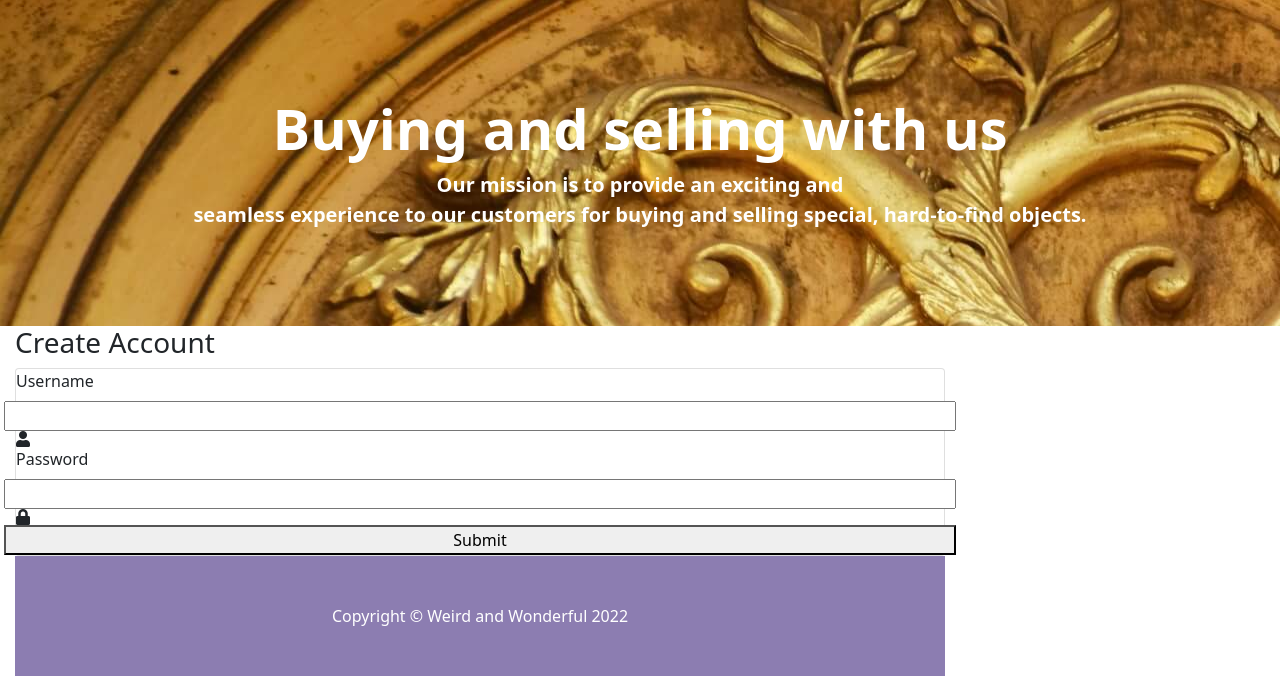
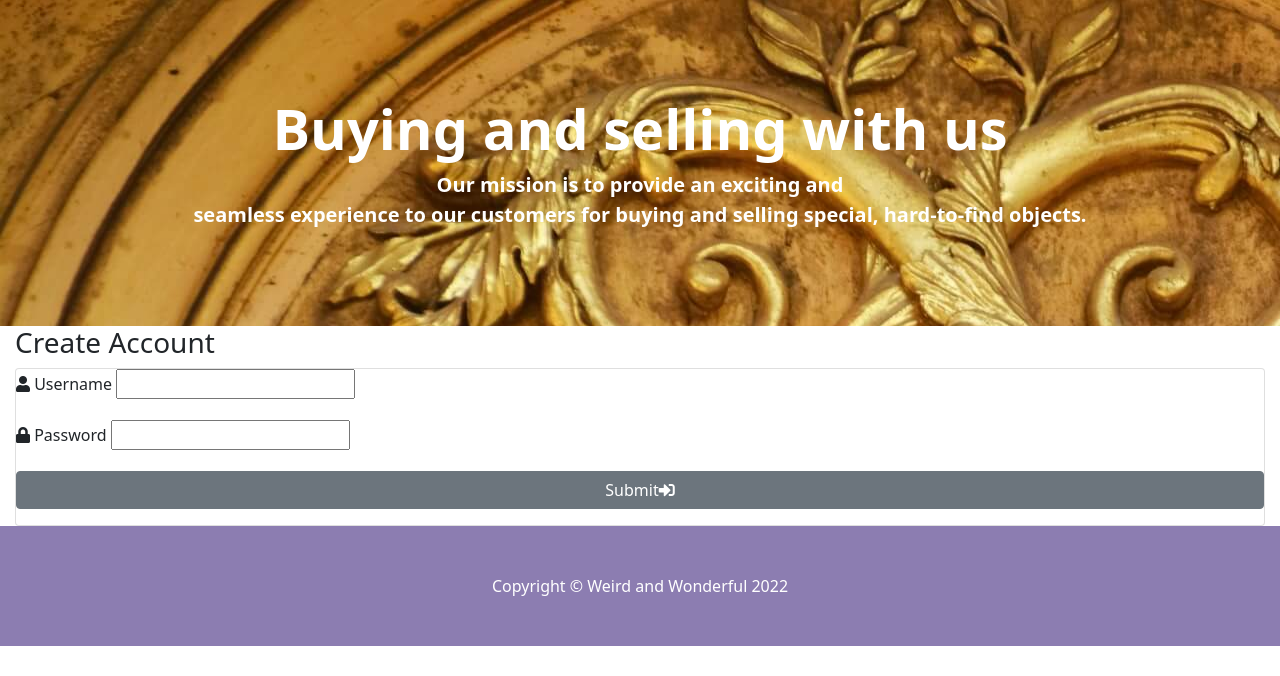
Before and after one commit to Gloria-21/weird_and_wonderful, a Flask app: page /register in a window 1280 px wide. Shown: the part 157-833 px from the top of the page. After the commit the page ends 803 px from the top, so only its background shows below. Run offline with Flask 2, Linux system fonts and the light colour scheme; some libraries are stand-ins or nearby versions.

Commit message:
Style register.html

```diff
--- a/templates/register.html
+++ b/templates/register.html
@@ -1,33 +1,39 @@
 {% extends "base.html" %}
 {% block content %}
 
-  <div class="col-md-9">
+    <div class="col-md-12 offset-m2">
       <h3 class="center-align">Create Account</h3>
 
       <div class="row">
         <form class="col s12 m8 offset-m2" method="POST" action="{{ url_for('register') }}">
           <div class="card">
-          <div class="row">
+            <div class="form-group">
+              <i class="fas fa-user"></i>
               <label for="username">Username</label>
               <input type="username" id="username" name="username" type="text" minlength="5" maxlength="15"
                 pattern="^[a-zA-Z0-9]{5,15}$" class="validate" required>
-            <i class="fas fa-user"></i>
+
+
             </div>
 
-          <div class="row">
+            <div class="form-group">
+              <i class="fas fa-lock"></i>
               <label for="password">Password</label>
+
               <input type="password" id="password" name="password" type="password" minlength="5" maxlength="15"
                 pattern="^[a-zA-Z0-9]{5,15}$" class="validate" required>
-            <i class="fas fa-lock"></i>
+
             </div>
 
-          <div class="row">
-            <button type="submit" class="col s6 btn-large">Submit</button>
+            <div class="form-group">
+
+              <button type="submit" class="col s4 btn btn-secondary">Submit<i class="fas fa-sign-in-alt"></i></button>
             </div>
 
           </div>
         </form>
       </div>
+    </div>
 
 
 {% endblock %}
```
Lines whose indentation alone changed are shown as unchanged.
